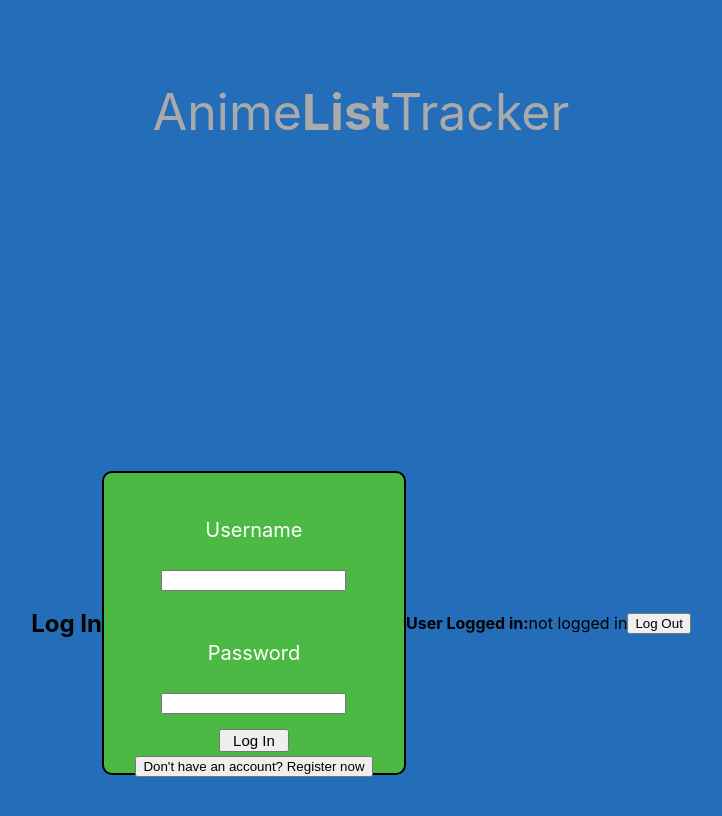
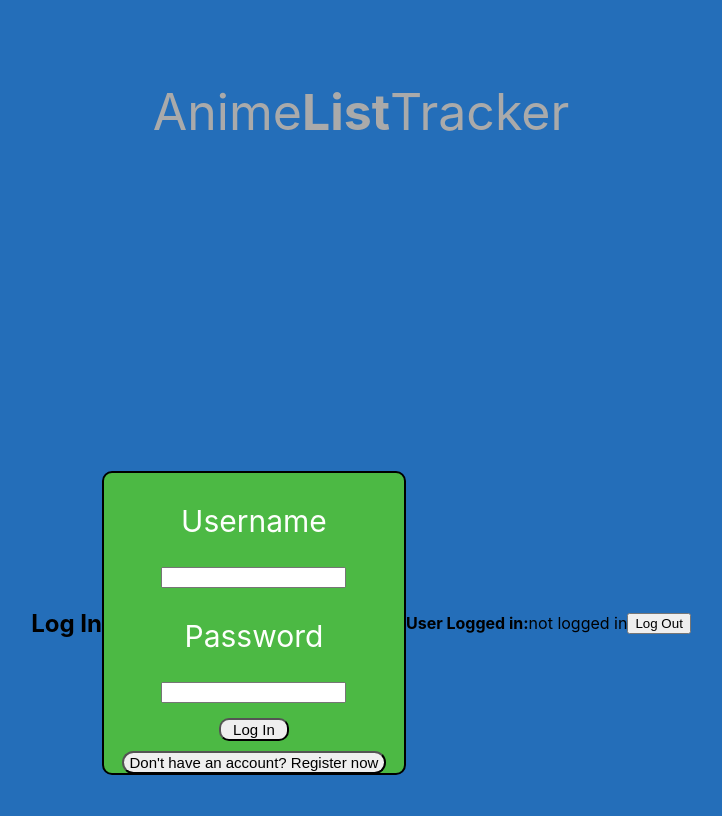
Before and after one commit to fjsandoval11/manga-tracker, a React (Create React App) app: page / in a window 1280 px wide. Shown: the top 816 px of the page, without its empty margins (279-1001 px from the left). Built offline with nearby package versions, Linux system fonts and the light colour scheme; no server answers.

Commit message:
some styling and component work

```diff
--- a/src/Components/LogIn.jsx
+++ b/src/Components/LogIn.jsx
@@ -53,7 +53,7 @@ const LogIn = () => {
             <br />
 
             <Link  to='/register'>
-                <button> Don't have an account? Register now</button>
+                <button className='routeButton'> Don't have an account? Register now</button>
             </Link>
 
         </form>
--- a/src/Components/Register.jsx
+++ b/src/Components/Register.jsx
@@ -1,4 +1,4 @@
-import React, {useState} from 'react'
+import React, {useState, useEffect} from 'react'
 import { Link } from 'react-router-dom'
 import '../Style/Register.css'
 import {onAuthStateChanged, createUserWithEmailAndPassword, signOut} from 'firebase/auth'
@@ -11,9 +11,12 @@ const Register = () => {
 
     const [user, setUser] = useState({});
 
-    onAuthStateChanged(auth, (currentUser) => {
-        setUser(currentUser)
-      });
+    useEffect(() => {
+        onAuthStateChanged(auth, (currentUser) => {
+            setUser(currentUser);
+        });
+
+    }, [])
 
     const register = async (e) => {
          try{
--- a/src/Style/LogIn.css
+++ b/src/Style/LogIn.css
@@ -19,17 +19,26 @@
 
   .labelUser{
       display: block;
-    margin-top: 45px;
+    margin-top: 30px;
+    font-size: 30px;
 
   }
 
   .labelPass{
       display: block;
-      margin-top: 50px;
+      margin-top: 30px;
+      font-size: 30px
   }
 
   .button{
       margin-top: 15px;
       width: 70px;
       font-size: 15px;
+      border-radius: 10px;
   }
+
+  .routeButton {
+    margin-top: 10px;
+    font-size: 15px;
+    border-radius: 15px;
+  }
```
